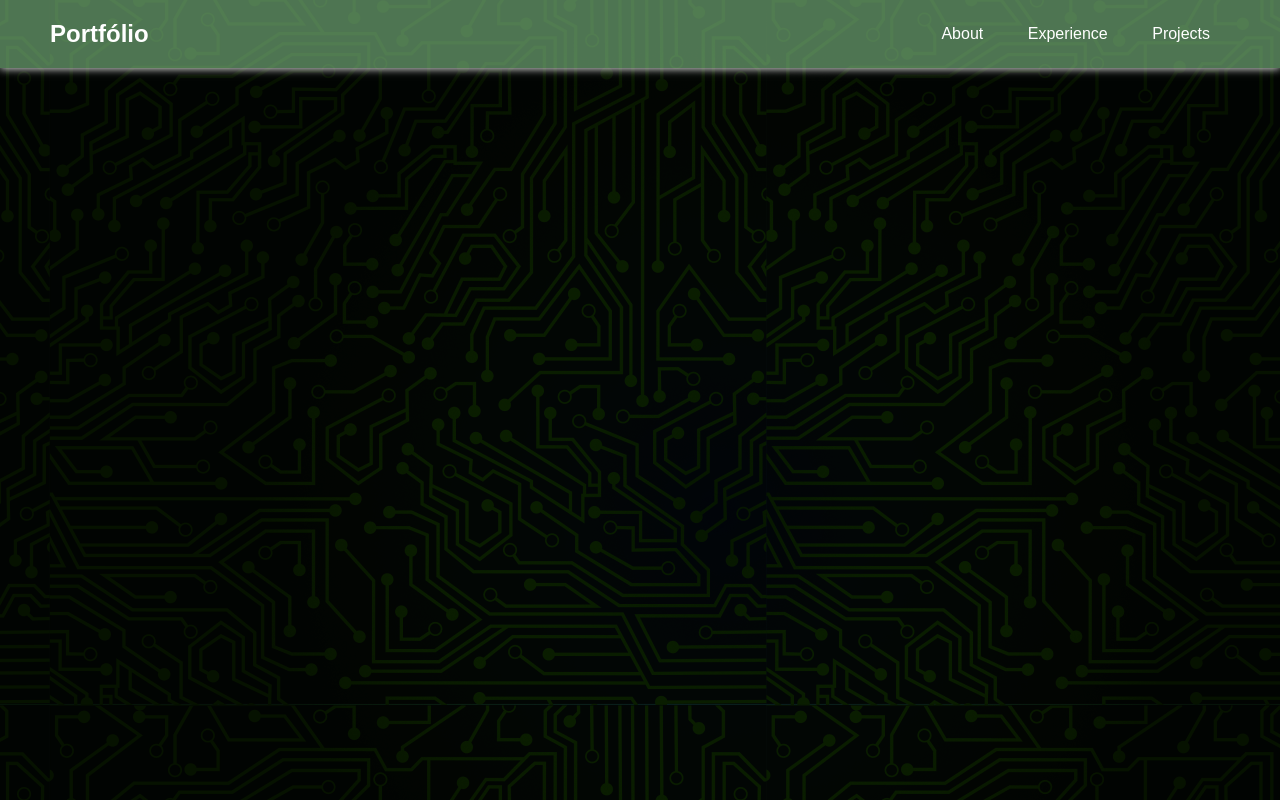
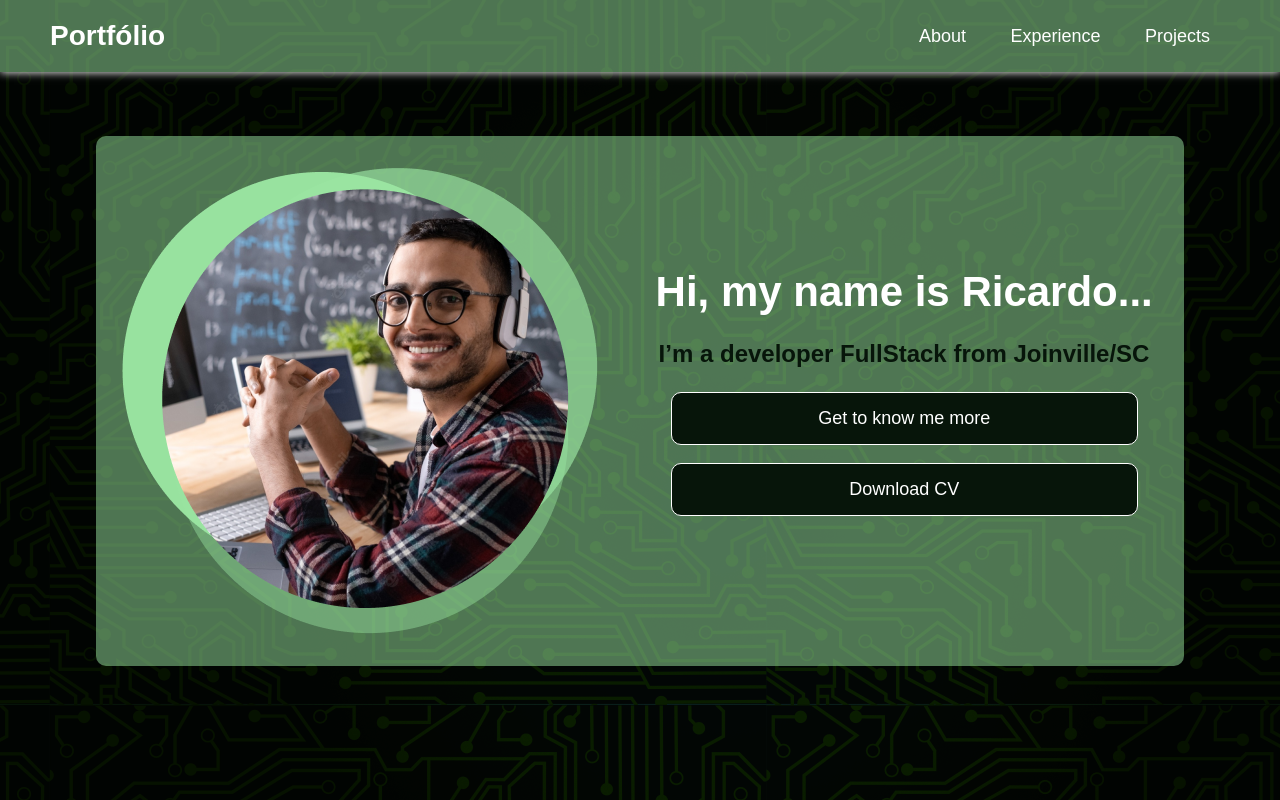
Before and after one commit to Ricardo-Cardozo/Portfolio, a plain HTML site: page index.html in a window 1280 px wide. Drawn offline with nearby package versions, Linux system fonts and the light colour scheme.

Commit message:
Card about adicionado

```diff
--- a/assets/css/style.css
+++ b/assets/css/style.css
@@ -4,6 +4,7 @@
     font-family: Arial, Helvetica, sans-serif;
 }
 
+/*Body*/
 body {
     background-image: url("../img/home-desktop.png");
 }
@@ -15,13 +16,19 @@ header {
     align-items: center;
     padding: 20px 50px;
     box-shadow: 0 1px 8px #ddd;
-    background-color: rgba(155, 229, 162, 0.5)
+    background-color: rgba(155, 229, 162, 0.5);
+    margin-bottom: 4em;
 }
 
 #nav-title {
     margin-right: auto;
     font-size: 1.5em;
     color: #fff;
+}
+
+#nav-title a{
+    font-size: 28px;
+    font-weight: bold;
 }
 
 header li {
@@ -34,8 +41,75 @@ header a {
     text-decoration: none;
     color: #fff;
     transition: all 0.3s ease 0s;
+    font-size: 18px;
 }
 
 header a:hover {
     color: #07150A;
 }
+
+/*Card Home*/
+.card-container {
+    display: flex;
+    justify-content: space-around;
+    align-items: center;
+    margin:0 auto;
+    width: 85%;
+    background-color: rgba(155, 229, 162, 0.5);
+    border-radius: 10px;
+}
+
+.card-container img {
+    padding: 2em 0;
+    margin: 0 1em;
+}
+
+.card-content h1 {
+    color: #fff;
+    font-size: 42px;
+    margin-bottom: 0.3em;
+    display: flex;
+    flex-direction: column;
+    margin: 0 .5em;
+}
+
+.card-content a {
+    display: flex;
+    flex-direction: column;
+    text-decoration: none;
+    align-items: center;
+    margin: 1em 2em;
+    color: #fff;
+    padding: 15px 30px;
+    background-color: #07150A;
+    border: 1px solid #fff;
+    border-radius: 10px;
+    transition: .5s;
+    font-size: 18px;
+}
+
+.card-content a:hover {
+    background-color: #fff;
+    border: 1px solid #07150A;
+    color: #07150A;
+}
+
+.card-content h2 {
+    color: #07150A;
+    margin-bottom: .3em;
+    margin:  1em;
+}
+
+/*Responsive*/
+@media only screen and (max-width: 950px) {
+    /*Card about*/
+    .card-container {
+        display:flex;
+        flex-direction: column;
+        align-items: center;
+        margin:0 auto;
+        width: 85%;
+        background-color: rgba(155, 229, 162, 0.5);
+        border-radius: 10px;
+    }
+  }
--- a/index.html
+++ b/index.html
@@ -4,6 +4,7 @@
     <meta charset="UTF-8">
     <meta http-equiv="X-UA-Compatible" content="IE=edge">
     <meta name="viewport" content="width=device-width, initial-scale=1.0">
+    <link rel="stylesheet" href="https://cdn.jsdelivr.net/npm/bootstrap-icons@1.9.1/font/bootstrap-icons.css">
     <link rel="stylesheet" href="./assets/css/style.css">
     <title>Portfólio</title>
 </head>
@@ -18,5 +19,22 @@
             </ul>
         </nav>
     </header>
+    <div class="card-container">
+        <img src="./assets/img/Avatar.png" alt="Avatar Card About">
+        <div class="card-content">
+            <div>
+                <h1>Hi, my name is Ricardo...</h1>
+            </div>
+            <div>
+                <h2>I’m a developer FullStack from Joinville/SC</h2>
+            </div>
+            <div>
+                <a href="#">Get to know me more</a>
+            </div>
+            <div>
+                <a href="#">Download CV</a>
+            </div>
+        </div>
+    </div>
 </body>
 </html>
```
Also changed, not shown: assets/img/Avatar.png (added).
